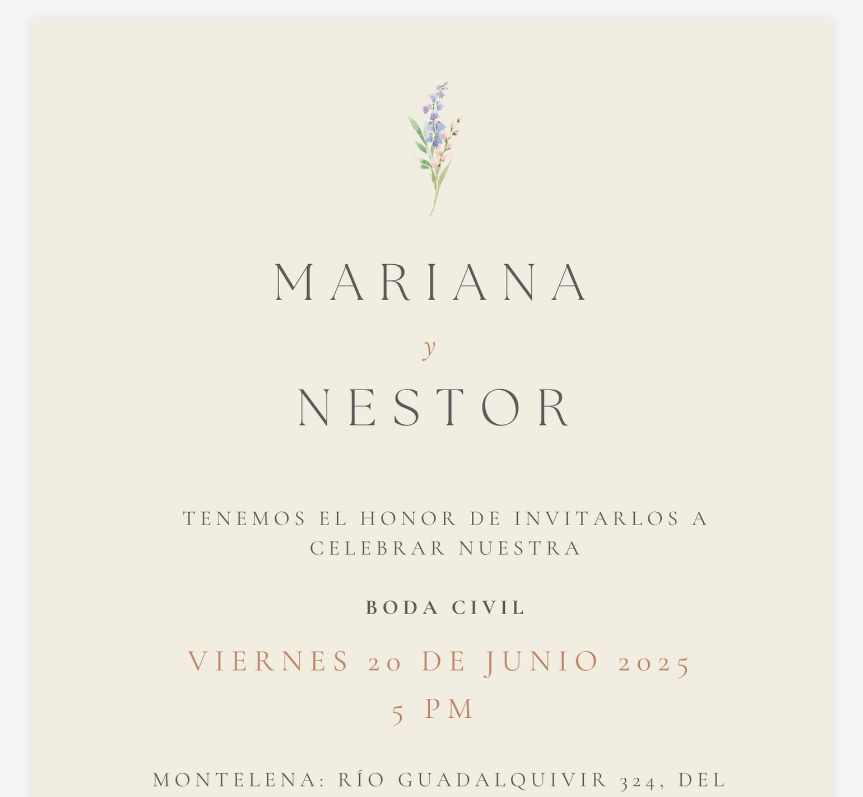
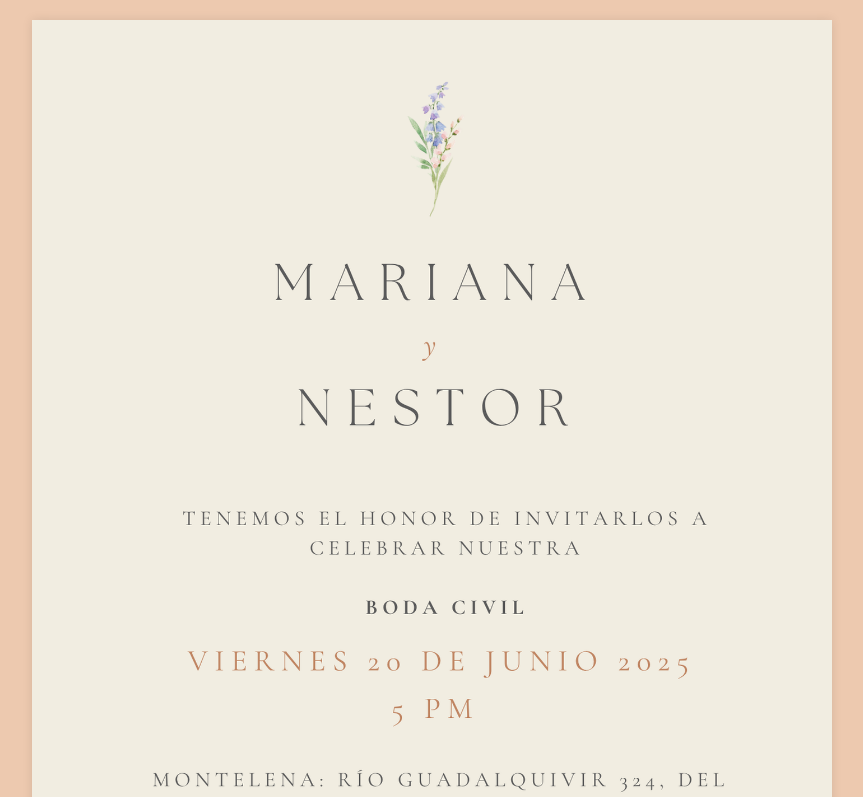
Before and after one commit to NestorRubio/invitacion, a plain HTML site: page index.html in a window 1280 px wide. Shown: the top 797 px of the page, without its empty margins (208-1071 px from the left). Drawn offline with Linux system fonts and the light colour scheme.

Commit message:
CAMBIO COLOR FONDO

```diff
--- a/index.html
+++ b/index.html
@@ -8,7 +8,7 @@
     body {
       margin: 0;
       padding: 0;
-      background-color: #f4f4f4;
+      background-color: #EDC9AF;
       font-family: sans-serif;
       display: flex;
       flex-direction: column;
```
